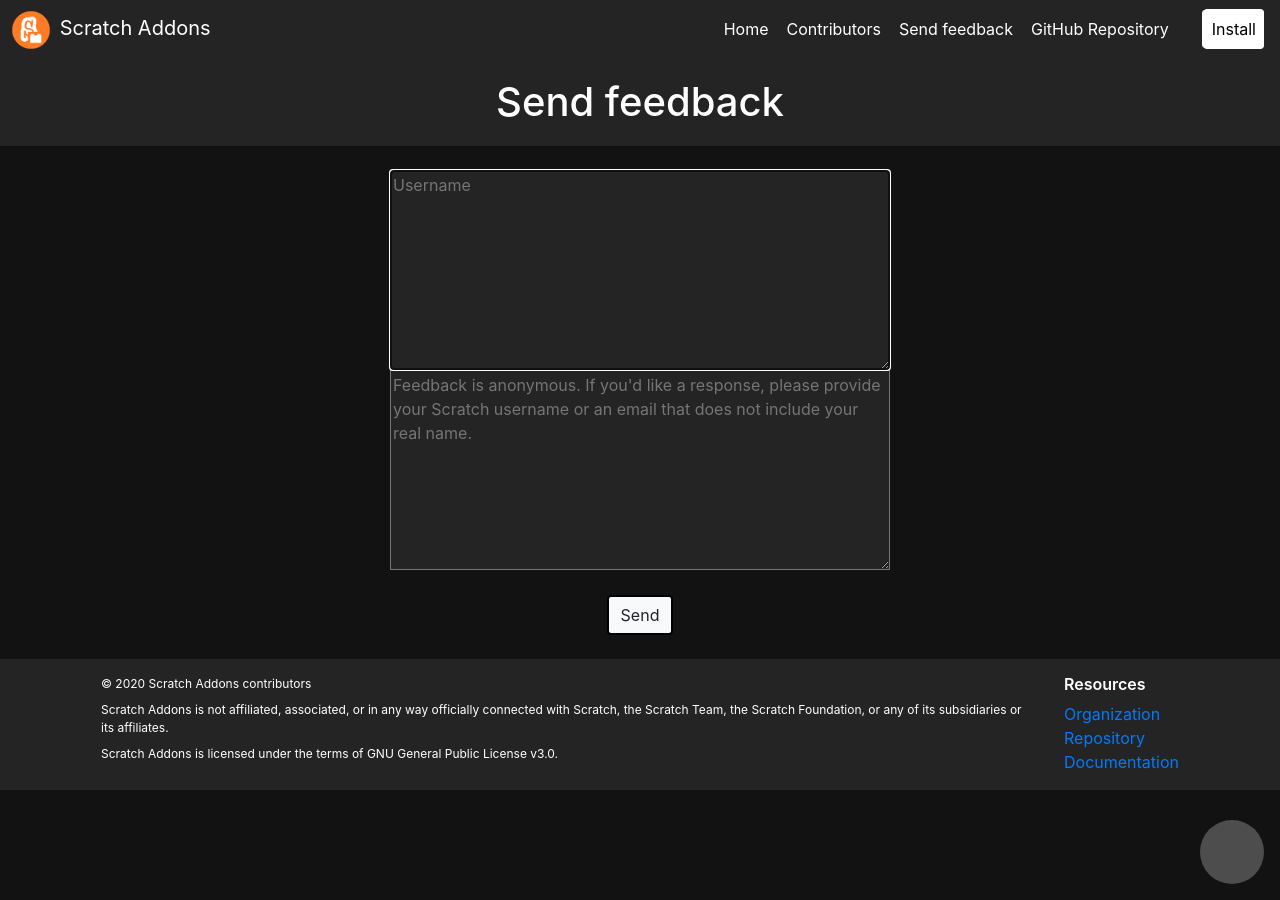
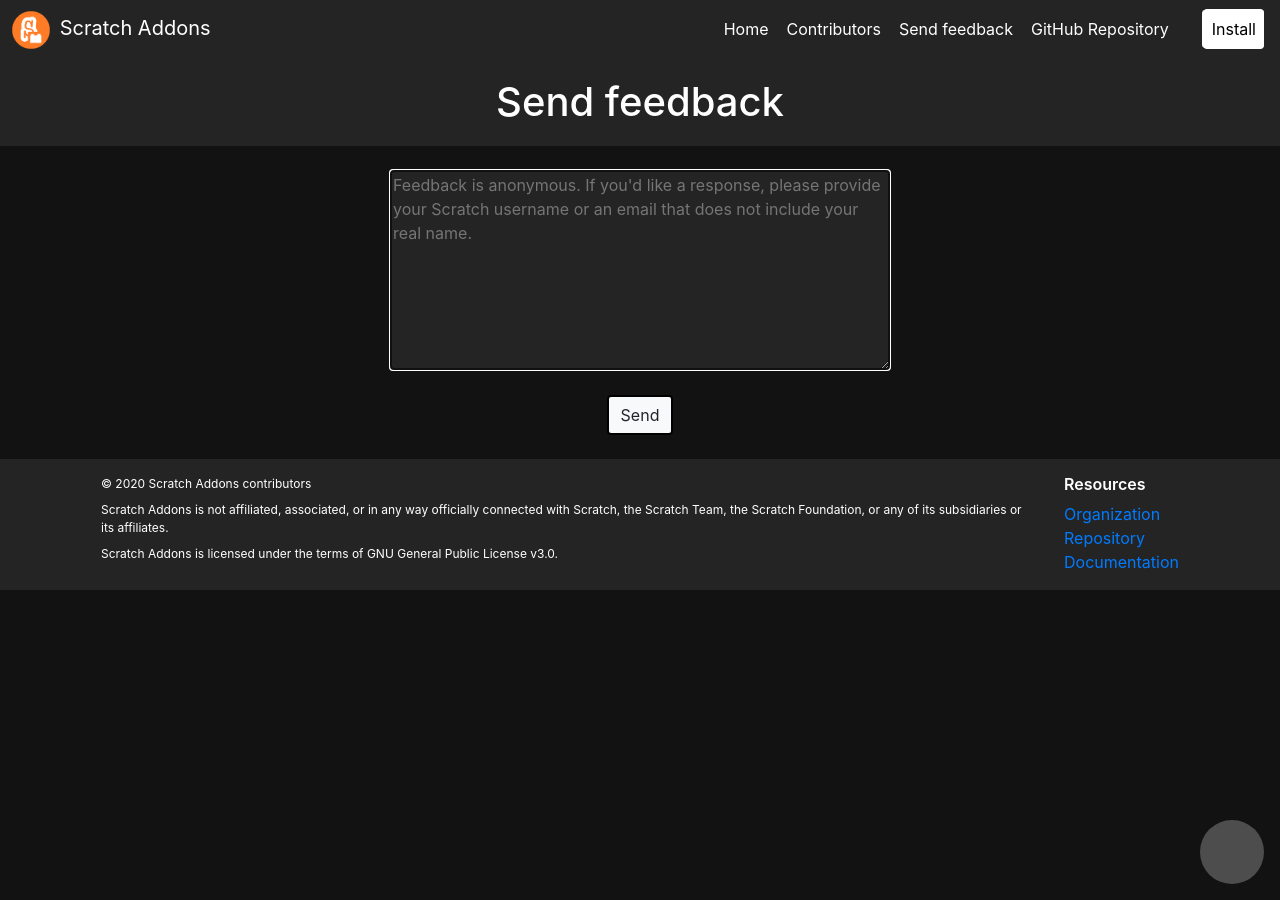
Before and after one commit to ScratchAddons/website, a Jekyll site: the page built from feedback.html, in a window 1280 px wide. Built offline with Jekyll 4.4.1, drawn with Linux system fonts in a browser that asks for light colours.

Commit message:
Update feedback.html

```diff
--- a/feedback.html
+++ b/feedback.html
@@ -11,7 +11,6 @@
 
 <div id="main">
     <div>
-        <textarea autofocus maxlength="150" placeholder="Username" id="username"></textarea>
         <textarea autofocus maxlength="1500" placeholder="Feedback is anonymous. If you'd like a response, please provide your Scratch username or an email that does not include your real name." id="mainfeedback"></textarea>
     </div>
     <div style="margin-top: 25px;">
```
